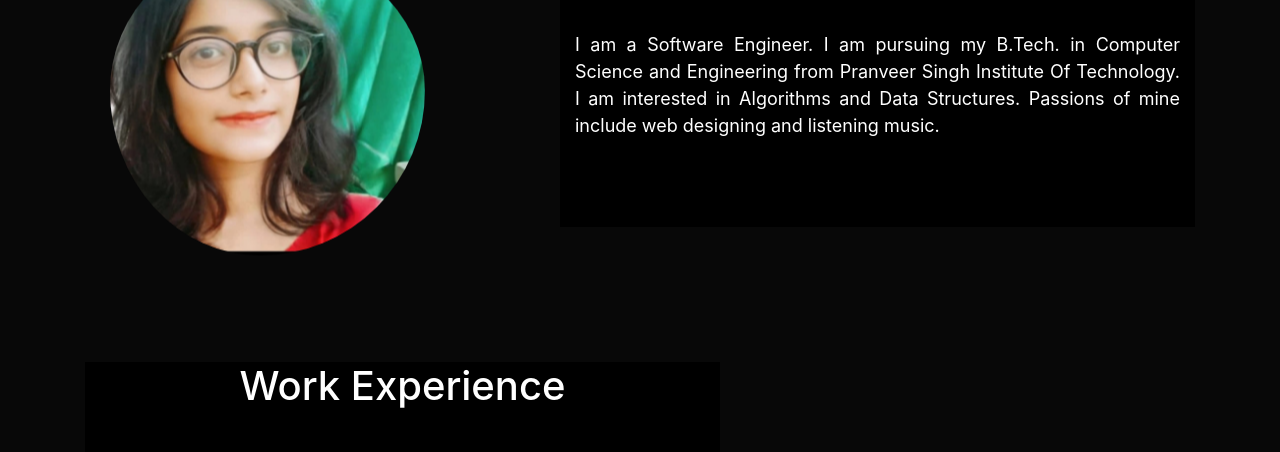
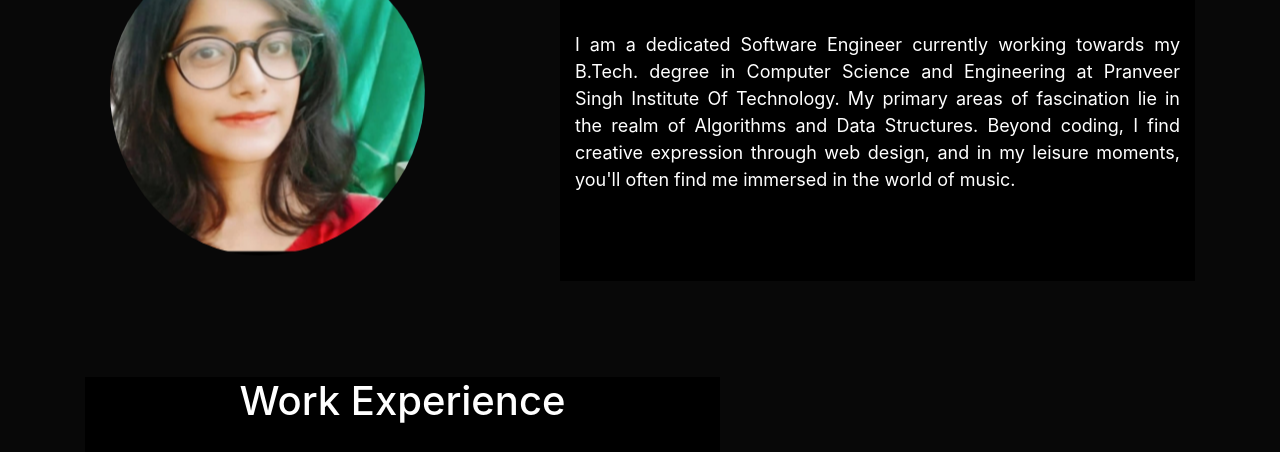
Before and after one commit to Agrima9090/Agrima.github.io, a plain HTML site: page index.html in a window 1280 px wide. Shown: the part 648-1100 px from the top of the page. Drawn offline with nearby package versions, Linux system fonts and the light colour scheme.

Commit message:
Update index.html

```diff
--- a/index.html
+++ b/index.html
@@ -99,10 +99,7 @@
         <div class="box-margin">
           <h1>About Me</h1>
           <br />
-          <p class="text-justify">I am a Software Engineer. I am pursuing
-            my B.Tech. in Computer Science and Engineering from Pranveer Singh Institute Of Technology.
-            I am  interested in Algorithms and Data Structures. Passions of mine include web designing and
-            listening music.
+          <p class="text-justify">I am a dedicated Software Engineer currently working towards my B.Tech. degree in Computer Science and Engineering at Pranveer Singh Institute Of Technology. My primary areas of fascination lie in the realm of Algorithms and Data Structures. Beyond coding, I find creative expression through web design, and in my leisure moments, you'll often find me immersed in the world of music.
           </p>
           <br><br><br>
         </div>
```
